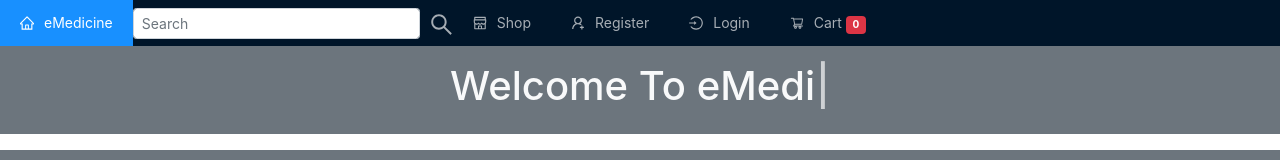
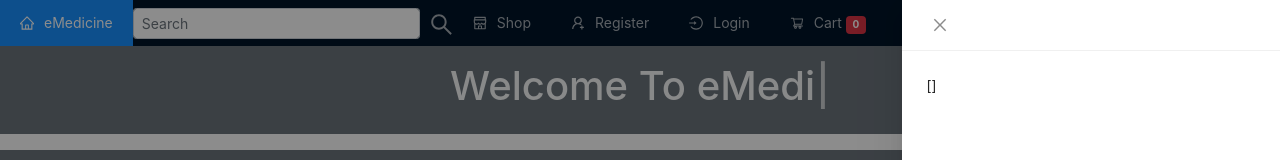
Before and after one commit to Hillol-Talukdar/eMedicine, a React (Create React App) app in the folder client/: page / in a window 1280 px wide. Shown: the top 160 px of the page. Built offline with nearby package versions, Linux system fonts and the light colour scheme; no server answers.

Commit message:
Implemented Side Drawer Component for Cart

```diff
--- a/client/src/App.js
+++ b/client/src/App.js
@@ -1,5 +1,6 @@
 import React, { useEffect } from "react";
 import { Switch, Route } from "react-router-dom";
+import SideDrawer from "./components/drawer/SideDrawer";
 import Register from "./pages/auth/Register";
 import RegistrationDone from "./pages/auth/RegistrationDone";
 import Login from "./pages/auth/Login";
@@ -64,6 +65,7 @@ const App = () => {
     return (
         <>
             <Header />
+            <SideDrawer />
             <ToastContainer />
             <Switch>
                 <Route exact path="/" component={Home} />
--- /dev/null
+++ b/client/src/Reducers/drawerReducer.js
@@ -0,0 +1,8 @@
+export const drawerReducer = (state = false, action) => {
+    switch (action.type) {
+        case "SET_VISIBLE":
+            return action.payload;
+        default:
+            return state;
+    }
+};
--- a/client/src/Reducers/index.js
+++ b/client/src/Reducers/index.js
@@ -2,11 +2,13 @@ import { combineReducers } from "redux";
 import { userReducer } from "./userReducer";
 import { searchReducer } from "./searchReducer";
 import { cartReducer } from "./cartReducer";
+import { drawerReducer } from "./drawerReducer";
 
 const rootReducer = combineReducers({
     user: userReducer,
     search: searchReducer,
     cart: cartReducer,
+    drawer: drawerReducer,
 });
 
 export default rootReducer;
--- /dev/null
+++ b/client/src/components/drawer/SideDrawer.js
@@ -0,0 +1,14 @@
+import React, { Component, useState } from "react";
+import { Drawer, Button } from "antd";
+import { useSelector, useDispatch } from "react-redux";
+import { Link } from "react-router-dom";
+import defaultCoverImage from "../../images/defaultCoverImage.png";
+
+const SideDrawer = ({ children }) => {
+    const dispatch = useDispatch();
+    const { drawer, cart } = useSelector((state) => ({ ...state }));
+
+    return <Drawer visible={true}>{JSON.stringify(cart)}</Drawer>;
+};
+
+export default SideDrawer;
```
